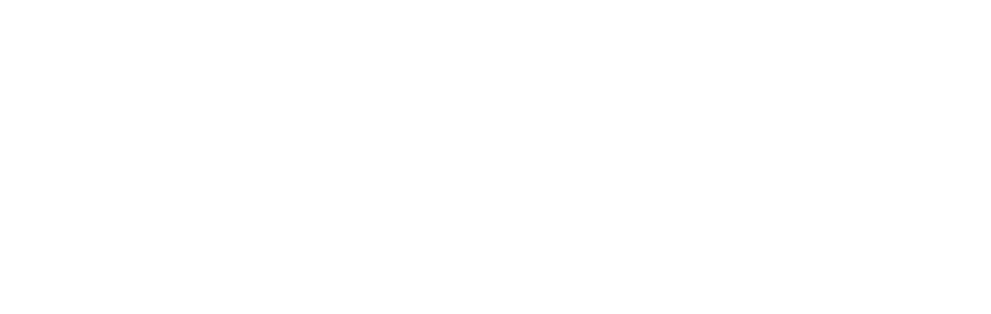
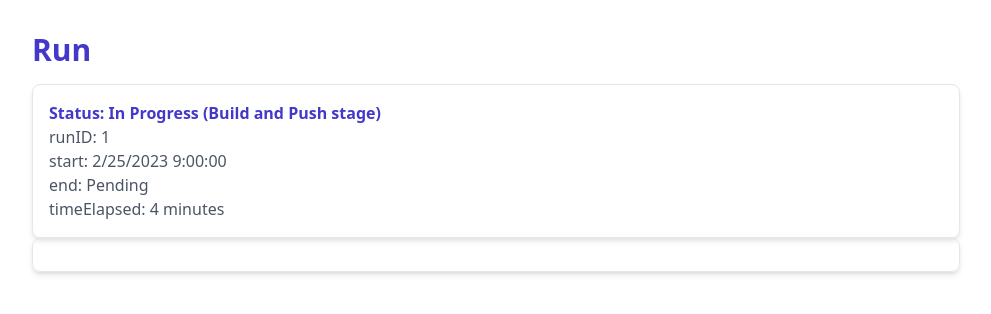
Before and after one commit to seamless-cicd/seamless-frontend, a React (Vite) app: page /runs/1 in a window 1280 px wide. Before the commit this address had no page. Shown: the top 314 px of the page, without its empty margins (0-991 px from the left). Built offline with nearby package versions, Linux system fonts and the light colour scheme.

Commit message:
feat: add run component
- run component allows to see a single run and the stage data
- basic component added
- types added for sample data structures
- more work needed to show all stages

```diff
--- a/src/App.tsx
+++ b/src/App.tsx
@@ -4,6 +4,7 @@ import PipelineSetUp from './components/PipelineSetUp';
 import Services from './components/Services';
 import ServiceSetUp from './components/ServiceSetUp';
 import Service from './components/Service';
+import Run from './components/Run'
 
 function App() {
   return (
@@ -15,6 +16,7 @@ function App() {
           <Route path="/service-set-up" element={<ServiceSetUp />} />
           <Route path="/services" element={<Services />} />
           <Route path="/services/:serviceID" element={<Service />} />
+          <Route path="/runs/:runID" element={<Run />} />
         </Routes>
       </Router>
 
--- /dev/null
+++ b/src/components/Run.tsx
@@ -0,0 +1,70 @@
+import { useParams } from "react-router";
+import { useState, useEffect } from 'react';
+import { RunStageType } from "../types/runStageType";
+
+const sampleRun = {
+  runID: 'r03',
+  start: '2/25/2023 9:00:00',
+  end: 'Pending',
+  timeElapsed: '4 minutes',
+  status: 'In Progress (Build and Push stage)',
+  stages: [
+    {
+      name: 'Prepare', duration: '1 min', status: 'Succeeded', containerID: 'con01', attempts: '1'
+    },
+    {
+      name: 'Lint', duration: '2 min', status: 'Succeeded', containerID: 'con02', attempts: '1'
+    },
+    {
+      name: 'Test', duration: '1 min', status: 'Succeeded', containerID: 'con03', attempts: '1'
+    },
+    {
+      name: 'Build and Push', duration: 'Pending', status: 'In Progress', containerID: 'con04', attempts: '1'
+    },
+    {
+      name: 'Deploy', duration: 'Pending', status: 'Pending', containerID: 'Pending', attempts: 'Pending'
+    },
+  ]
+}
+
+const defaultRunStage = {
+  runID: "",
+  start: "",
+  end: "",
+  timeElapsed: "",
+  status: "",
+  stages: [],
+}
+
+const Run = () => {
+  const runID = useParams().runID;
+  const [run, setRun] = useState<RunStageType>(defaultRunStage);
+
+  // fetch data for that run from the database on mount
+  useEffect(() => {
+    const fetchRun = async () => {
+      // fetch with axios
+      // const result = await axios.get(backendURL + runID) identifies resource needed
+      setRun(sampleRun)
+    }
+    fetchRun();
+  }, []);
+
+  return (
+    <div className="mt-8 ml-8">
+    <h2 className="text-3xl text-indigo-700 font-extrabold mb-4">Run</h2>
+    <div className="border rounded-lg shadow-md p-4 mr-80">
+      <h2 className="font-bold text-indigo-700">Status: {run.status}</h2>
+      <p className="text-gray-600">{`runID: ${runID}`}</p>
+      <p className="text-gray-600">{`start: ${run.start}`}</p>
+      <p className="text-gray-600">{`end: ${run.end}`}</p>
+      <p className="text-gray-600">{`timeElapsed: ${run.timeElapsed}`}</p>
+    </div>
+    <div className="border rounded-lg shadow-md p-4 mr-80">
+      {/* <StageList Component />  */}
+    </div>
+  </div>
+  )
+}
+
+export default Run;
--- a/src/components/cards/RunCard.tsx
+++ b/src/components/cards/RunCard.tsx
@@ -1,19 +1,5 @@
 import { RunType } from "../../types/runType";
 import { useNavigate } from "react-router-dom";
-
-/*
-export interface RunType {
-  runID: string;
-  start: string;
-  end: string;
-  duration: string;
-  triggerEvent: string;
-  commitID: string;
-  commitHash: string;
-  commitMessage: string;
-  status: string;
-}
-*/
 
 const submitButtonStyle = "mt-4 mr-2 bg-transparent hover:bg-indigo-500 text-indigo-700 font-semibold hover:text-white py-2 px-4 border border-indigo-500 hover:border-transparent rounded";
 
@@ -22,7 +8,7 @@ const RunCard = ({ runID, start, end, duration, triggerEvent, commitID, commitHa
 
   const handleViewClick = (e: React.MouseEvent) => {
     console.log('navigating to a single run to show info')
-    // navigate(`/runs/${runID}`);
+    navigate(`/runs/${runID}`);
   }
 
   const handleReRunClick = (e: React.MouseEvent) => {
--- /dev/null
+++ b/src/types/runStageType.ts
@@ -0,0 +1,17 @@
+export interface RunStageType {
+  runID: string;
+  start: string;
+  end: string;
+  timeElapsed: string;
+  status: string;
+  stages: StageType[];
+
+}
+
+interface StageType {
+  name: string;
+  duration: string;
+  status: string;
+  containerID: string;
+  attempts: string;
+}
```
